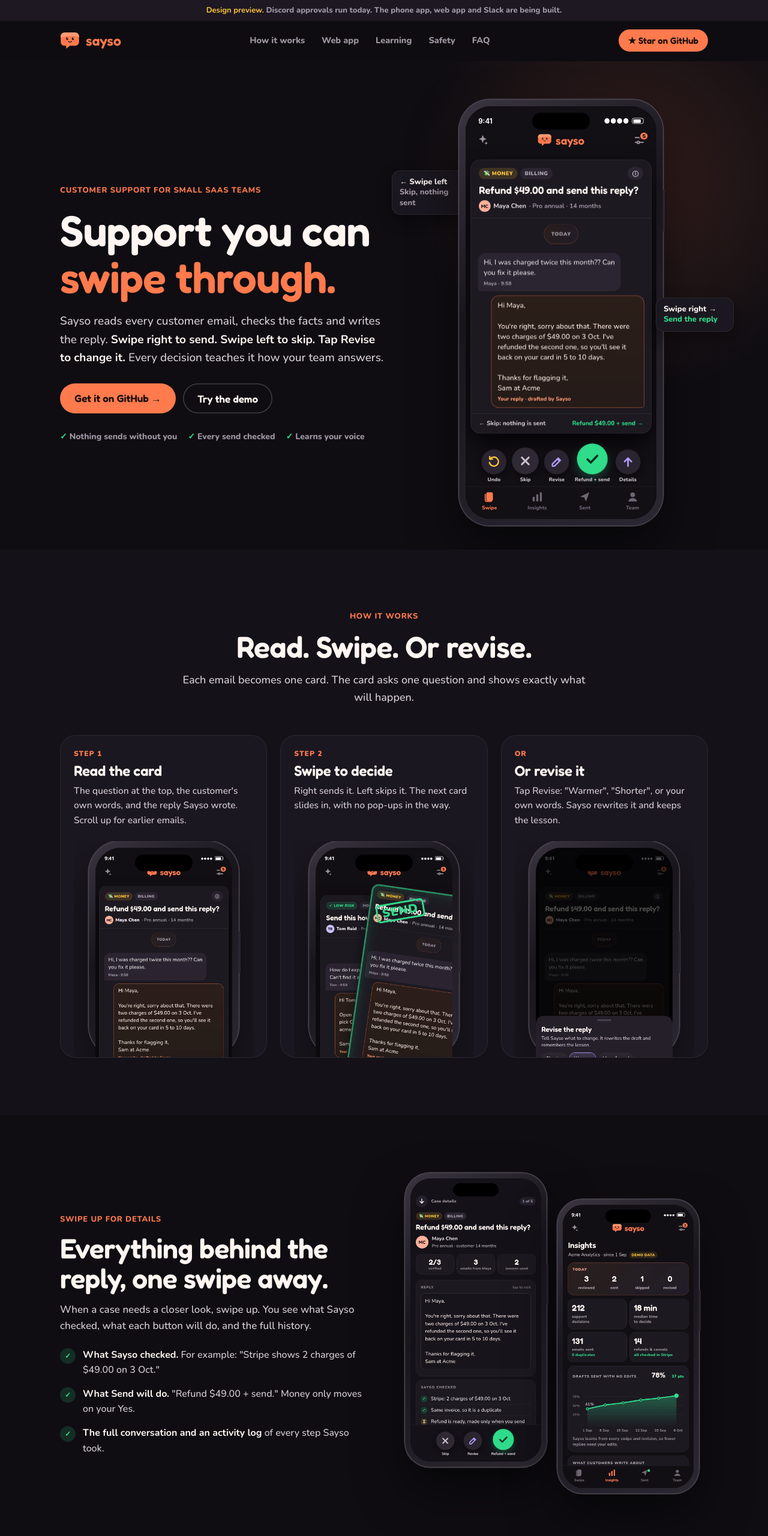
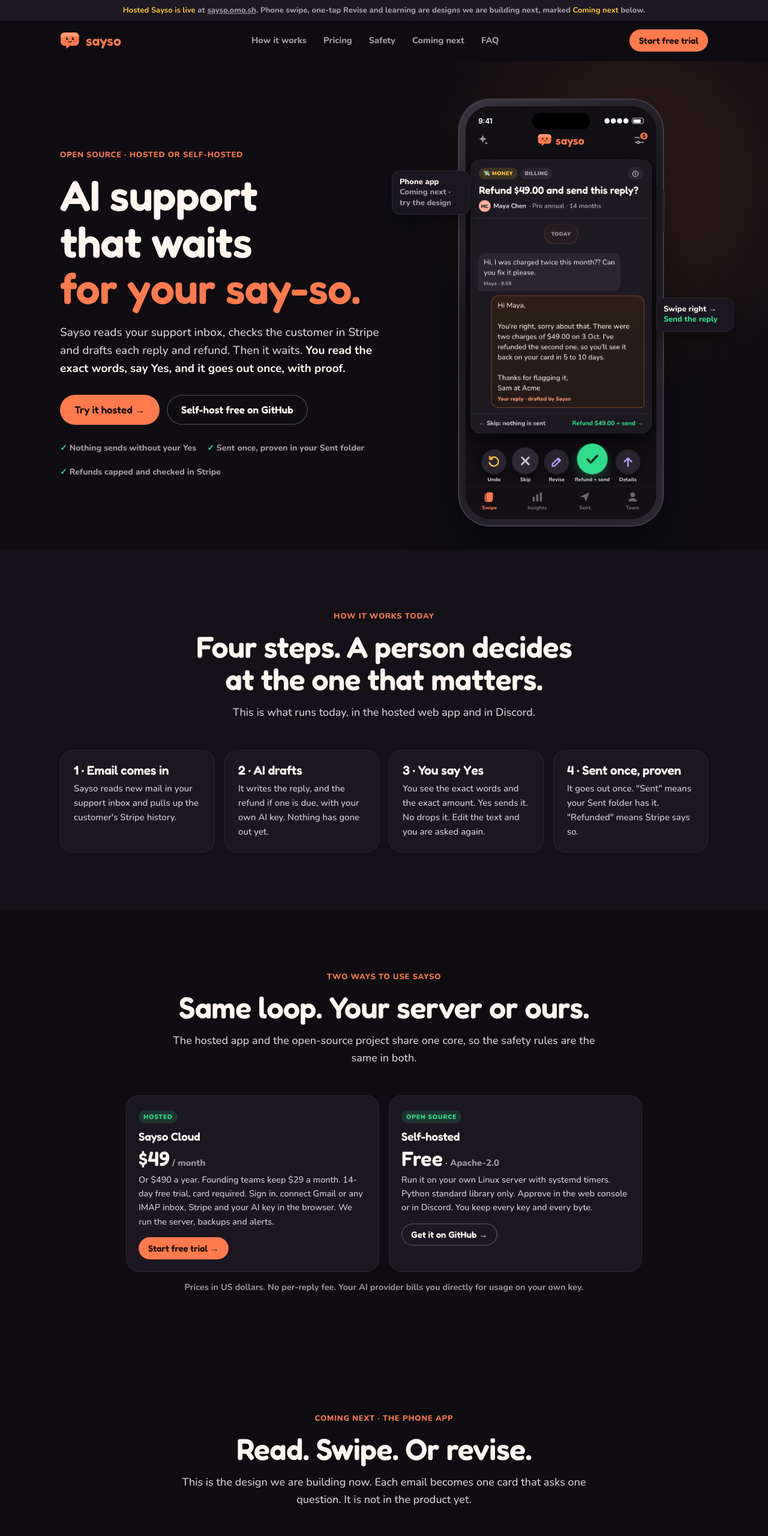
Before and after one commit to harrythentrepreneur/sayso, a plain HTML site: page index.html in a window 1280 px wide. Shown: the top 2560 px of the page at 60% size. Drawn offline with nearby package versions, Linux system fonts and the light colour scheme.

Commit message:
site: one message with sayso.omo.sh; hosted + self-hosted plans; unbuilt designs marked Coming next (DRAFT)

```diff
--- a/index.html
+++ b/index.html
@@ -4,7 +4,7 @@
 <meta charset="UTF-8" />
 <meta name="viewport" content="width=device-width, initial-scale=1" />
 <meta name="theme-color" content="#0f0d12" />
-<title>Sayso · Customer support you can swipe</title>
+<title>Sayso · AI support that waits for your say-so</title>
 <meta name="description" content="Sayso drafts every customer reply. Swipe right to send, left to skip, or ask it to revise. It learns from every decision." />
 <link rel="icon" href="img/sayso-mark.svg" />
 <link href="https://fonts.googleapis.com/css2?family=Fredoka:wght@500;600&family=Nunito:wght@500;700;800;900&display=swap" rel="stylesheet" />
@@ -60,6 +60,8 @@
 .hero-phone{justify-self:center;position:relative}
 .hint{position:absolute;left:-112px;top:118px;background:var(--card);border:1px solid var(--line);border-radius:14px;padding:10px 12px;font-size:13px;font-weight:800;color:var(--ink);box-shadow:0 10px 24px rgba(0,0,0,.4);width:130px;line-height:1.35}
 .hint.r{left:auto;right:-118px;top:330px}
+.hint{z-index:3}
+.head h2{text-wrap:balance}
 .hint i{font-style:normal;color:var(--send)}.hint.l i{color:var(--soft)}
 @media (max-width:760px){.hint{display:none}}
 /* sections */
@@ -136,6 +138,9 @@
 .where div{background:var(--card);border:1px solid var(--line);border-radius:22px;padding:20px}
 .where h3{font-size:19px;margin:10px 0 4px}
 .where p{font-size:14.5px}
+.ways{max-width:860px;margin:0 auto}.ways .price{font:600 34px Fredoka;color:var(--ink);margin:6px 0 4px}.ways .price small{font:800 15px Nunito;color:var(--soft)}.ways .btn{margin-top:14px}
+@media(min-width:760px){.ways{grid-template-columns:1fr 1fr!important}}
+#how .safe{grid-template-columns:repeat(auto-fit,minmax(210px,1fr))}
 .st{font:900 10.5px Nunito;letter-spacing:.06em;text-transform:uppercase;padding:3px 8px;border-radius:999px}
 .st.live{background:rgba(47,220,138,.15);color:var(--send)}.st.soon{background:rgba(255,197,61,.14);color:var(--warn)}
 /* faq + final */
@@ -157,25 +162,25 @@
  <symbol id="buddy" viewBox="0 0 120 110"><path d="M26 8h64a22 22 0 0 1 22 22v34a22 22 0 0 1-22 22H58l-22 18v-18H26A22 22 0 0 1 4 64V30A22 22 0 0 1 26 8z" fill="#ff7a4d"/><path d="M26 8h64a22 22 0 0 1 22 22v6c-18-10-70-10-108 2v-8A22 22 0 0 1 26 8z" fill="#ff9a74"/><ellipse cx="42" cy="44" rx="6.5" ry="8.5" fill="#24161c"/><ellipse cx="76" cy="44" rx="6.5" ry="8.5" fill="#24161c"/><circle cx="44.5" cy="40.5" r="2.4" fill="#fff"/><circle cx="78.5" cy="40.5" r="2.4" fill="#fff"/><ellipse cx="30" cy="60" rx="7" ry="4.5" fill="#ff4f7b" opacity=".55"/><ellipse cx="88" cy="60" rx="7" ry="4.5" fill="#ff4f7b" opacity=".55"/><path d="M49 60q10 9 20 0" fill="none" stroke="#24161c" stroke-width="4.5" stroke-linecap="round"/></symbol>
 </defs></svg>
 
-<div class="preview"><b>Design preview.</b> Discord approvals run today. The phone app, web app and Slack are being built.</div>
+<div class="preview"><b>Hosted Sayso is live</b> at <a href="https://sayso.omo.sh" style="color:inherit">sayso.omo.sh</a>. Phone swipe, one-tap Revise and learning are designs we are building next, marked <b>Coming next</b> below.</div>
 
 <nav class="nav" id="nav"><div class="wrap">
   <a class="brand" href="#"><svg><use href="#buddy"/></svg>sayso</a>
-  <div class="links"><a href="#how">How it works</a><a href="#web">Web app</a><a href="#learn">Learning</a><a href="#safe">Safety</a><a href="#faq">FAQ</a></div>
-  <a class="btn sm" href="https://github.com/harrythentrepreneur/sayso" target="_blank" rel="noopener">★ Star on GitHub</a>
+  <div class="links"><a href="#how">How it works</a><a href="#ways">Pricing</a><a href="#safe">Safety</a><a href="#next">Coming next</a><a href="#faq">FAQ</a></div>
+  <a class="btn sm" href="https://sayso.omo.sh">Start free trial</a>
 </div></nav>
 
 <header class="hero">
   <div class="wrap">
     <div>
-      <span class="eyebrow">Customer support for small SaaS teams</span>
-      <h1>Support you can<br><span>swipe through.</span></h1>
-      <p class="lead lede">Sayso reads every customer email, checks the facts and writes the reply. <b>Swipe right to send. Swipe left to skip. Tap Revise to change it.</b> Every decision teaches it how your team answers.</p>
-      <div class="cta"><a class="btn" href="https://github.com/harrythentrepreneur/sayso" target="_blank" rel="noopener">Get it on GitHub →</a><a class="btn ghost" href="app.html" target="_blank">Try the demo</a></div>
-      <div class="trust"><span>Nothing sends without you</span><span>Every send checked</span><span>Learns your voice</span></div>
+      <span class="eyebrow">Open source · hosted or self-hosted</span>
+      <h1>AI support that waits<br><span>for your say-so.</span></h1>
+      <p class="lead lede">Sayso reads your support inbox, checks the customer in Stripe and drafts each reply and refund. Then it waits. <b>You read the exact words, say Yes, and it goes out once, with proof.</b></p>
+      <div class="cta"><a class="btn" href="https://sayso.omo.sh">Try it hosted →</a><a class="btn ghost" href="https://github.com/harrythentrepreneur/sayso" target="_blank" rel="noopener">Self-host free on GitHub</a></div>
+      <div class="trust"><span>Nothing sends without your Yes</span><span>Sent once, proven in your Sent folder</span><span>Refunds capped and checked in Stripe</span></div>
     </div>
     <div class="hero-phone">
-      <div class="hint l">← Swipe left<br><i>Skip, nothing sent</i></div>
+      <div class="hint l">Phone app<br><i>Coming next · try the design</i></div>
       <div class="iphone lg"><div class="scr"><iframe src="app.html?embed" title="Sayso phone app, try swiping" loading="eager"></iframe></div></div>
       <div class="hint r">Swipe right →<br><i>Send the reply</i></div>
     </div>
@@ -184,13 +189,36 @@
 
 <section id="how" class="alt">
   <div class="wrap">
-    <div class="head c"><span class="eyebrow">How it works</span><h2>Read. Swipe. Or revise.</h2><p>Each email becomes one card. The card asks one question and shows exactly what will happen.</p></div>
+    <div class="head c"><span class="eyebrow">How it works today</span><h2>Four steps. A person decides at the one that matters.</h2><p>This is what runs today, in the hosted web app and in Discord.</p></div>
+    <div class="safe">
+      <div><h3>1 · Email comes in</h3><p>Sayso reads new mail in your support inbox and pulls up the customer's Stripe history.</p></div>
+      <div><h3>2 · AI drafts</h3><p>It writes the reply, and the refund if one is due, with your own AI key. Nothing has gone out yet.</p></div>
+      <div><h3>3 · You say Yes</h3><p>You see the exact words and the exact amount. Yes sends it. No drops it. Edit the text and you are asked again.</p></div>
+      <div><h3>4 · Sent once, proven</h3><p>It goes out once. "Sent" means your Sent folder has it. "Refunded" means Stripe says so.</p></div>
+    </div>
+  </div>
+</section>
+
+<section id="ways">
+  <div class="wrap">
+    <div class="head c"><span class="eyebrow">Two ways to use Sayso</span><h2>Same loop. Your server or ours.</h2><p>The hosted app and the open-source project share one core, so the safety rules are the same in both.</p></div>
+    <div class="where ways">
+      <div><span class="st live">hosted</span><h3>Sayso Cloud</h3><p class="price">$49<small> / month</small></p><p>Or $490 a year. Founding teams keep $29 a month. 14-day free trial, card required. Sign in, connect Gmail or any IMAP inbox, Stripe and your AI key in the browser. We run the server, backups and alerts.</p><a class="btn sm" href="https://sayso.omo.sh">Start free trial →</a></div>
+      <div><span class="st live">open source</span><h3>Self-hosted</h3><p class="price">Free<small> · Apache-2.0</small></p><p>Run it on your own Linux server with systemd timers. Python standard library only. Approve in the web console or in Discord. You keep every key and every byte.</p><a class="btn sm ghost" href="https://github.com/harrythentrepreneur/sayso" target="_blank" rel="noopener">Get it on GitHub →</a></div>
+    </div>
+    <p class="cap" style="text-align:center;margin-top:14px">Prices in US dollars. No per-reply fee. Your AI provider bills you directly for usage on your own key.</p>
+  </div>
+</section>
+
+<section id="next-how">
+  <div class="wrap">
+    <div class="head c" id="next"><span class="eyebrow">Coming next · the phone app</span><h2>Read. Swipe. Or revise.</h2><p>This is the design we are building now. Each email becomes one card that asks one question. It is not in the product yet.</p></div>
     <div class="steps">
       <div class="step"><span class="n">Step 1</span><h3>Read the card</h3><p>The question at the top, the customer's own words, and the reply Sayso wrote. Scroll up for earlier emails.</p>
         <div class="shot"><div class="iphone"><div class="scr"><img src="img/ui/ph-card.webp" alt="A Sayso card asking: Refund $49.00 and send this reply?" loading="lazy"></div></div></div></div>
-      <div class="step"><span class="n">Step 2</span><h3>Swipe to decide</h3><p>Right sends it. Left skips it. The next card slides in, with no pop-ups in the way.</p>
+      <div class="step"><span class="n">Step 2</span><h3>Swipe to decide</h3><p>Right sends it. Left skips it. Today you tap Yes or No instead. The next card slides in, with no pop-ups in the way.</p>
         <div class="shot"><div class="iphone"><div class="scr"><img src="img/ui/ph-swipe.webp" alt="A card being swiped right with a SEND stamp" loading="lazy"></div></div></div></div>
-      <div class="step"><span class="n">Or</span><h3>Or revise it</h3><p>Tap Revise: "Warmer", "Shorter", or your own words. Sayso rewrites it and keeps the lesson.</p>
+      <div class="step"><span class="n">Or</span><h3>Or revise it</h3><p>Tap Revise: "Warmer", "Shorter", or your own words, and Sayso rewrites it. Today you edit the draft text yourself.</p>
         <div class="shot bottom"><div class="iphone"><div class="scr"><img src="img/ui/ph-revise.webp" alt="The Revise sheet with quick options" loading="lazy"></div></div></div></div>
     </div>
   </div>
@@ -200,9 +228,9 @@
   <div class="wrap">
     <div class="duo">
       <div>
-        <span class="eyebrow">Swipe up for details</span>
+        <span class="eyebrow">Coming next · swipe up for details</span>
         <h2 style="font-size:clamp(30px,3.8vw,46px);margin:12px 0 14px">Everything behind the reply, one swipe away.</h2>
-        <p>When a case needs a closer look, swipe up. You see what Sayso checked, what each button will do, and the full history.</p>
+        <p>In the phone app, swipe up for the details. The web app already shows all three on every case.</p>
         <div class="list">
           <div><i>✓</i><span><b>What Sayso checked.</b> For example: "Stripe shows 2 charges of $49.00 on 3 Oct."</span></div>
           <div><i>✓</i><span><b>What Send will do.</b> "Refund $49.00 + send." Money only moves on your Yes.</span></div>
@@ -219,16 +247,16 @@
 
 <section id="web" class="alt">
   <div class="wrap">
-    <div class="head c"><span class="eyebrow">On your desktop</span><h2>The same flow, at your desk.</h2><p id="webCap">A full web app with the queue on the left and the case in the middle. Use the arrow keys: → send, ← skip, R revise.</p></div>
+    <div class="head c"><span class="eyebrow">Coming next · the new web app</span><h2>The same flow, at your desk.</h2><p id="webCap">The design for the next web app, with the queue on the left and keyboard shortcuts. The web app you can use today is at sayso.omo.sh.</p></div>
     <div class="tabs" id="tabs"><button class="on" data-i="desk-inbox">Inbox</button><button data-i="desk-insights">Insights</button><button data-i="desk-discord">In Discord</button></div>
-    <div class="mac"><div class="lid"><div class="bar"><i></i><i></i><i></i><span id="url">app.sayso.dev/inbox</span></div><div class="scr"><img id="deskImg" src="img/ui/desk-inbox.webp" alt="Sayso web app inbox" loading="lazy"></div></div><div class="base"></div></div>
-    <p class="cap"><a href="web.html" target="_blank" style="color:var(--coral);font-weight:900">Open the web app demo ↗</a> · demo data</p>
+    <div class="mac"><div class="lid"><div class="bar"><i></i><i></i><i></i><span id="url">design preview</span></div><div class="scr"><img id="deskImg" src="img/ui/desk-inbox.webp" alt="Sayso web app inbox" loading="lazy"></div></div><div class="base"></div></div>
+    <p class="cap"><a href="web.html" target="_blank" style="color:var(--coral);font-weight:900">Open the design ↗</a> · demo data · <a href="https://sayso.omo.sh" style="color:var(--coral);font-weight:900">Use the live app</a></p>
   </div>
 </section>
 
 <section id="learn">
   <div class="wrap">
-    <div class="head c"><span class="hbadge">Learning powered by <b>Hermes Agent</b></span><h2>Every decision makes the next draft better.</h2><p>Sayso uses Hermes, an open-source agent framework, as its learning layer. Hermes turns your sends, skips and revisions into plain rules you can see and switch off.</p></div>
+    <div class="head c"><span class="hbadge">Coming next · learning powered by <b>Hermes Agent</b></span><h2>Every decision will make the next draft better.</h2><p>We are building a learning layer on Hermes, an open-source agent framework. It will turn your sends, skips and revisions into plain rules you can see and switch off. It is not in the product yet.</p></div>
     <div class="hermes"><svg xmlns="http://www.w3.org/2000/svg" viewBox="0 0 1120 540" role="img" aria-label="How Sayso learns: your decisions go to the Hermes learning layer, which updates your playbook, which shapes the next draft">
   <defs>
     <linearGradient id="hg" x1="0" x2="1" y1="0" y2="1"><stop offset="0" stop-color="#8b7bff"/><stop offset="1" stop-color="#c7b6ff"/></linearGradient>
@@ -311,13 +339,13 @@
   <rect x="440" y="436" width="240" height="28" rx="14" fill="#141118" stroke="#3a3440"/>
   <text x="560" y="455" text-anchor="middle" font-family="Nunito,system-ui,sans-serif" font-weight="800" font-size="12.5" fill="#d6cbff">You review it · the loop repeats</text>
 
-  <text x="40" y="512" font-family="Nunito,system-ui,sans-serif" font-weight="700" font-size="13" fill="#a097a4">Every lesson shows in Insights with an on/off switch. Nothing changes your playbook without your say-so.</text>
+  <text x="40" y="512" font-family="Nunito,system-ui,sans-serif" font-weight="700" font-size="13" fill="#a097a4">Planned: every lesson in Insights with an on/off switch. Nothing changes your playbook without your say-so.</text>
 </svg>
 </div>
     <div class="points">
-      <div><b>Learns from patterns</b>One skip is noise. The same correction three times becomes a lesson.</div>
-      <div><b>You can see every rule</b>Lessons appear in Insights in plain words, each with an on/off switch.</div>
-      <div><b>Never acts alone</b>Hermes changes how replies are written. It never sends, refunds or cancels.</div>
+      <div><b>Will learn from patterns</b>One skip is noise. The same correction three times becomes a lesson.</div>
+      <div><b>You will see every rule</b>Lessons in plain words, each with an on/off switch.</div>
+      <div><b>Never acts alone</b>Learning only changes how replies are written. It never sends, refunds or cancels.</div>
     </div>
   </div>
 </section>
@@ -329,6 +357,9 @@
       <div><h3>Nothing sends alone</h3><p>Every reply, refund and cancellation waits for a person to send it.</p></div>
       <div><h3>Customer writes again? Card updates.</h3><p>If they reply before you decide, the old draft is cancelled and a new one answers both emails.</p></div>
       <div><h3>Checked, not claimed</h3><p>"Sent" means it is in your Sent folder. "Refunded" means Stripe says so. No double emails.</p></div>
+      <div><h3>Refunds capped and voted</h3><p>A refund needs its own Yes and can never go over the cap you set.</p></div>
+      <div><h3>One pause button</h3><p>Anyone on the team can pause. Nothing is sent or charged until an owner resumes.</p></div>
+      <div><h3>Keys stay locked</h3><p>Hosted: inbox, Stripe and AI keys are encrypted per workspace and never shown again. Self-hosted: they never leave your server.</p></div>
     </div>
   </div>
 </section>
@@ -337,10 +368,10 @@
   <div class="wrap">
     <div class="head c"><span class="eyebrow">Where you decide</span><h2>Phone, desk or team chat.</h2></div>
     <div class="where">
-      <div><span class="st soon">building</span><h3>iPhone app</h3><p>Swipe through support on the go.</p></div>
-      <div><span class="st soon">building</span><h3>Web app</h3><p>Keyboard-fast queue at your desk.</p></div>
-      <div><span class="st live">live</span><h3>Discord</h3><p>One post per customer, Yes/No poll, proof after every action.</p></div>
-      <div><span class="st soon">next</span><h3>Slack</h3><p>Approve and revise from a channel.</p></div>
+      <div><span class="st live">live</span><h3>Web app</h3><p>Hosted at sayso.omo.sh, or the console in the open-source project. Works on a phone browser.</p></div>
+      <div><span class="st soon">coming next</span><h3>iPhone app</h3><p>Swipe through support on the go.</p></div>
+      <div><span class="st live">live</span><h3>Discord</h3><p>One post per customer, Yes/No poll, proof after every action. Self-hosted today.</p></div>
+      <div><span class="st soon">planned</span><h3>Slack</h3><p>Approve and revise from a channel.</p></div>
     </div>
   </div>
 </section>
@@ -350,9 +381,10 @@
     <div class="head c"><h2>Questions</h2></div>
     <div class="faq">
       <details open><summary>Who is Sayso for?</summary><p>Small SaaS teams, usually 1–10 people, where the founders still answer support themselves.</p></details>
-      <details><summary>What is Hermes, and does it see my data?</summary><p>Hermes Agent is the open-source agent framework Sayso uses for learning. It reads your decisions so it can write better drafts. Sayso only lets it change how drafts are written: sending, refunds and cancellations always wait for a person.</p></details>
+      <details><summary>Hosted or self-hosted?</summary><p>Hosted (sayso.omo.sh) is $49 a month with a 14-day trial: we run the server, backups and alerts. Self-hosted is free under Apache-2.0: you run it on your own server. Both use the same core and the same safety rules.</p></details>
+      <details><summary>Does my data train an AI?</summary><p>No. Drafts are written with your own AI key, under your provider's terms. We do not use your customers' emails to train models. See the <a href="https://sayso.omo.sh/privacy" style="color:var(--coral)">privacy policy</a>.</p></details>
       <details><summary>Can it send without me?</summary><p>No. Every customer email and every money action waits for a person.</p></details>
-      <details><summary>Is the phone app ready?</summary><p>Not yet. Discord approvals run today. The phone app, web app and Slack are being built in the open on GitHub.</p></details>
+      <details><summary>Is the phone app ready?</summary><p>Not yet. Today you approve in the web app (it works in a phone browser) or in Discord. The swipe app, one-tap Revise and learning are coming next, built in the open on GitHub.</p></details>
     </div>
   </div>
 </section>
@@ -360,20 +392,20 @@
 <section class="final" id="join">
   <div class="wrap">
     <svg style="width:84px;height:77px;margin:0 auto 14px;display:block"><use href="#buddy"/></svg>
-    <h2>Make support a swipe.</h2>
-    <p>Sayso is open source. Run it on your own server, connect your inbox, and start swiping.</p>
-    <a class="btn" href="https://github.com/harrythentrepreneur/sayso" target="_blank" rel="noopener">Get Sayso on GitHub →</a>
-    <p style="margin-top:14px;font-size:14px;color:var(--soft)">Open source · Apache-2.0 · self-hosted</p>
+    <h2>Nothing goes out without your say-so.</h2>
+    <p>Start a 14-day trial of hosted Sayso, or run the open-source version on your own server.</p>
+    <a class="btn" href="https://sayso.omo.sh">Try it hosted →</a> <a class="btn ghost" href="https://github.com/harrythentrepreneur/sayso" target="_blank" rel="noopener">Self-host free</a>
+    <p style="margin-top:14px;font-size:14px;color:var(--soft)">Hosted from $29 a month for founding teams · open source under Apache-2.0</p>
   </div>
 </section>
 
-<footer>Sayso · built by Harry &amp; Kaviru · learning powered by Hermes Agent · design preview with demo data</footer>
+<footer>Sayso · built by Harry &amp; Kaviru · <a href="https://sayso.omo.sh" style="color:inherit">sayso.omo.sh</a> · <a href="https://github.com/harrythentrepreneur/sayso" style="color:inherit">GitHub</a> · <a href="https://sayso.omo.sh/privacy" style="color:inherit">Privacy</a> · <a href="https://sayso.omo.sh/terms" style="color:inherit">Terms</a> · designs marked Coming next use demo data</footer>
 
 <script>
 const fit=()=>document.querySelectorAll('.iphone .scr iframe').forEach(f=>{const w=f.parentNode.clientWidth;f.style.setProperty('--k',w/390);f.parentNode.style.height=(844*w/390)+'px';});fit();addEventListener('resize',fit);
 const nav=document.getElementById('nav');addEventListener('scroll',()=>nav.classList.toggle('s',scrollY>10),{passive:true});
-const urls={'desk-inbox':'app.sayso.dev/inbox','desk-insights':'app.sayso.dev/insights','desk-discord':'discord.com · #support-cases'};
-const caps={'desk-inbox':'A full web app with the queue on the left and the case in the middle. Use the arrow keys: → send, ← skip, R revise.','desk-insights':'Insights shows decisions, time to decide, what customers write about, and every lesson Sayso is using.','desk-discord':'Already on Discord? Each customer gets one post with a Yes/No poll, and Sayso posts proof after each action.'};
+const urls={'desk-inbox':'design preview','desk-insights':'design preview','desk-discord':'discord.com · #support-cases'};
+const caps={'desk-inbox':'The design for the next web app, with the queue on the left and keyboard shortcuts. The web app you can use today is at sayso.omo.sh.','desk-insights':'Insights today shows decisions, time to decide and what was sent. Lessons are coming next.','desk-discord':'Already on Discord? Each customer gets one post with a Yes/No poll, and Sayso posts proof after each action.'};
 document.querySelectorAll('#tabs button').forEach(b=>b.onclick=()=>{document.querySelectorAll('#tabs button').forEach(x=>x.classList.toggle('on',x===b));const i=document.getElementById('deskImg');i.src='img/ui/'+b.dataset.i+'.webp';i.alt=b.textContent;document.getElementById('url').textContent=urls[b.dataset.i];document.getElementById('webCap').textContent=caps[b.dataset.i];});
 
 </script>
```
